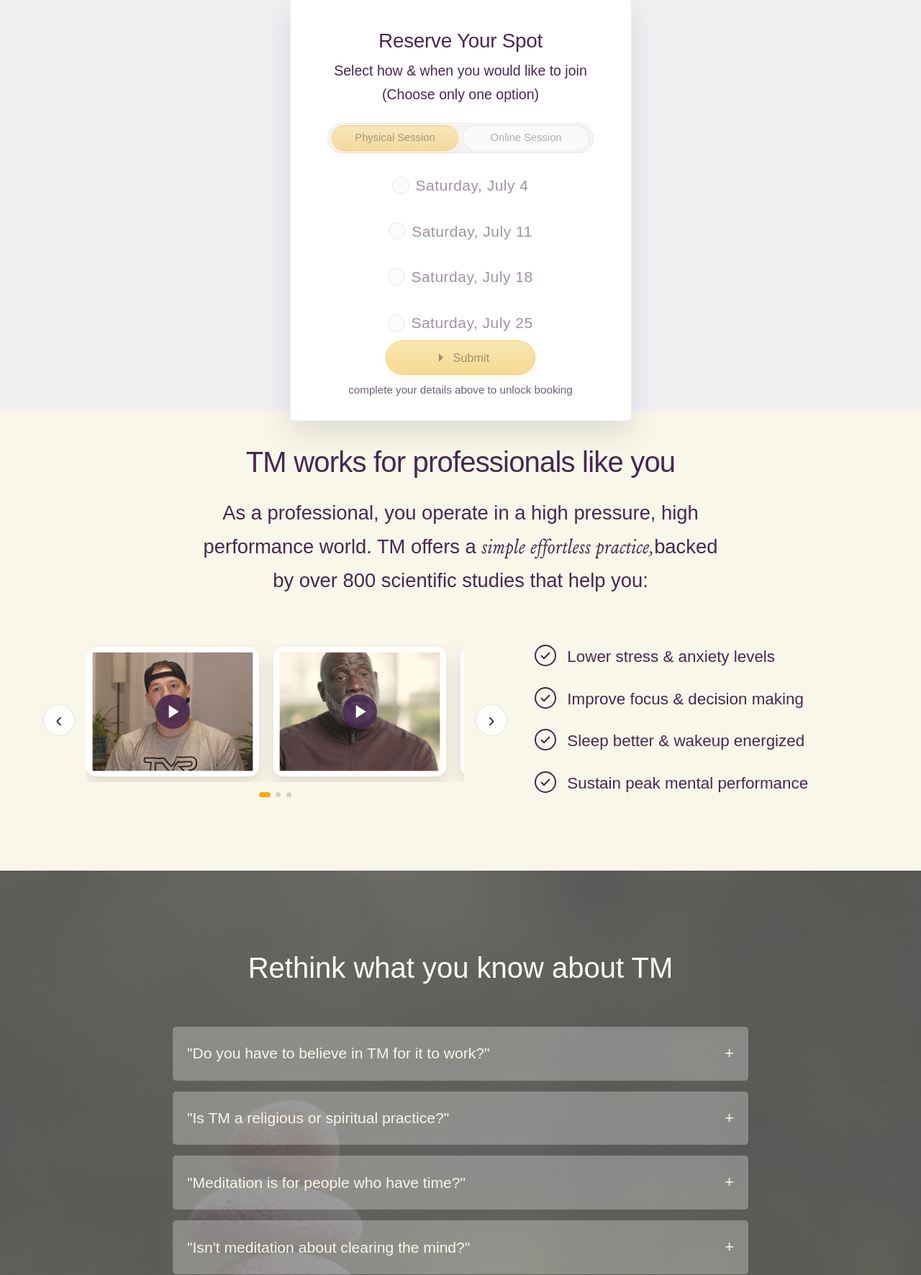
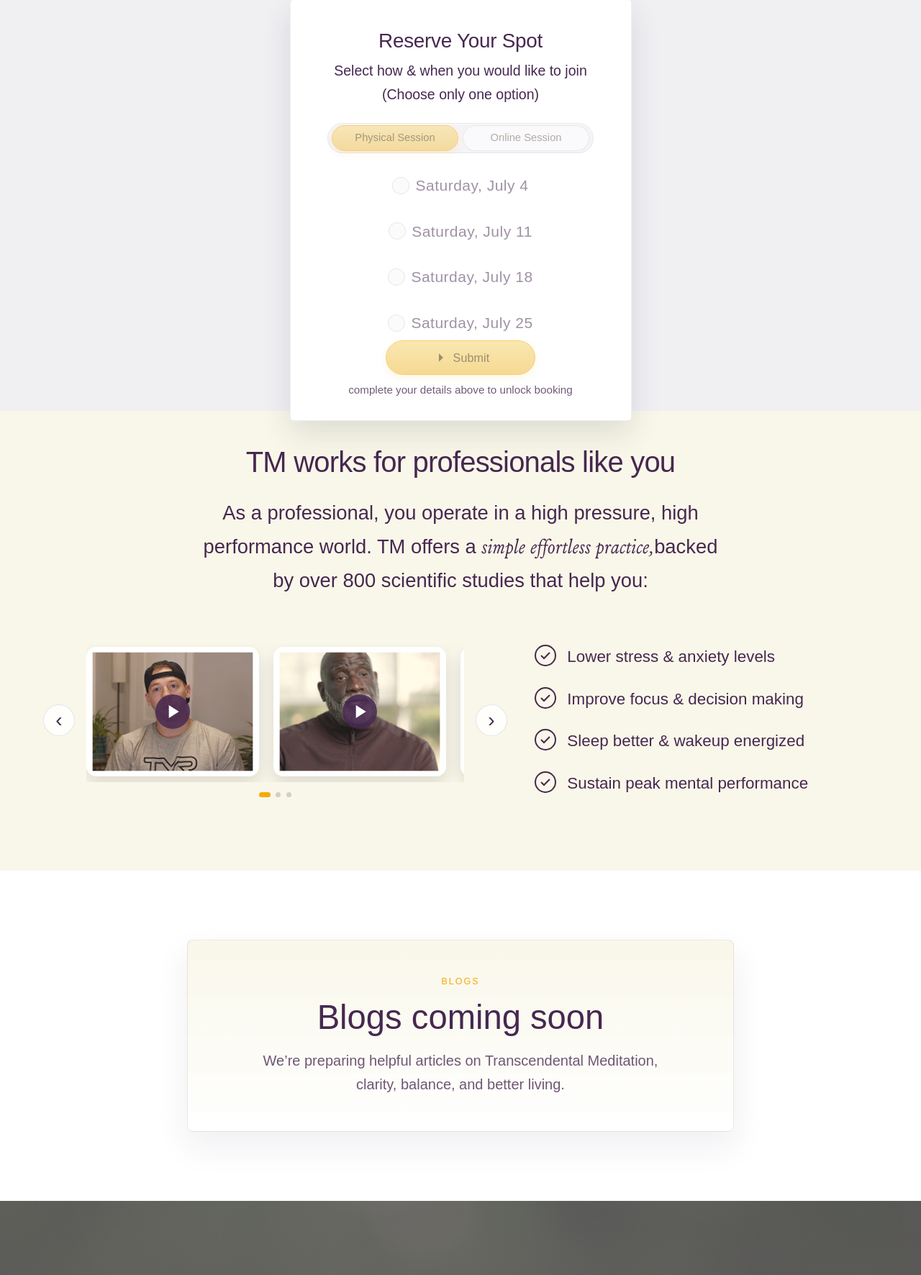
Before and after one commit to Almanac1/tm-ghana-landing, a Django app: page / in a window 1280 px wide. Shown: the part 1263-3035 px from the top of the page at 72% size. Run offline with Django 4.2, Linux system fonts and the light colour scheme.

Commit message:
blog session added

```diff
--- a/landing/static/landing/styles.css
+++ b/landing/static/landing/styles.css
@@ -1761,6 +1761,50 @@ body.hero-video-open {
   min-width: 30px;
 }
 
+/* ====== BLOGS PLACEHOLDER SECTION ====== */
+.blogs-section {
+  padding: clamp(48px, 8vw, 96px) 20px;
+  background: #fff;
+}
+
+.blogs-placeholder-card {
+  max-width: 760px;
+  margin: 0 auto;
+  padding: clamp(28px, 5vw, 48px);
+  text-align: center;
+  background:
+    linear-gradient(180deg, rgba(249, 247, 233, 0.98), rgba(255, 255, 255, 0.96));
+  border: 1px solid rgba(70, 40, 80, 0.1);
+  border-radius: 8px;
+  box-shadow: 0 20px 46px rgba(70, 40, 80, 0.08);
+}
+
+.blogs-kicker {
+  margin: 0 0 12px;
+  color: #f5aa0a;
+  font-size: 0.78rem;
+  font-weight: 500;
+  letter-spacing: 0.16em;
+  text-transform: uppercase;
+}
+
+.blogs-placeholder-card h2 {
+  margin: 0 0 16px;
+  color: #462850;
+  font-size: clamp(1.9rem, 1.35rem + 2vw, 3rem);
+  font-weight: 400;
+  line-height: 1.15;
+}
+
+.blogs-placeholder-card p:last-child {
+  max-width: 560px;
+  margin: 0 auto;
+  color: rgba(70, 40, 80, 0.78);
+  font-size: clamp(1rem, 0.9rem + 0.45vw, 1.25rem);
+  font-weight: 300;
+  line-height: 1.65;
+}
+
 /* ====== FAQ SECTION ====== */
 .faq-section {
   background:
@@ -2076,7 +2120,7 @@ details[open] .faq-icon {
   }
 
   .header.menu-open + .hero {
-    margin-top: 264px;
+    margin-top: 314px;
   }
 
   .hero-cta {
@@ -2268,7 +2312,7 @@ details[open] .faq-icon {
   }
 
   .header.menu-open + .hero {
-    margin-top: 252px;
+    margin-top: 304px;
   }
 
   .hero-content {
--- a/landing/templates/landing/home.html
+++ b/landing/templates/landing/home.html
@@ -39,6 +39,7 @@
         <a href="#home" class="nav-link">Home</a>
         <a href="#booking" class="nav-link">Book a Date</a>
         <a href="#testimonials" class="nav-link">Testimonials</a>
+        <a href="#blogs" class="nav-link">Blogs</a>
         <a href="#contact" class="nav-link">Contact Us</a>
       </nav>
       <button class="mobile-menu-btn" id="mobileMenuBtn" type="button" aria-label="Open navigation menu" aria-controls="mobileNav" aria-expanded="false">
@@ -51,6 +52,7 @@
       <a href="#home">Home</a>
       <a href="#booking">Book a Date</a>
       <a href="#testimonials">Testimonials</a>
+      <a href="#blogs">Blogs</a>
       <a href="#contact">Contact Us</a>
     </nav>
   </header>
@@ -301,6 +303,17 @@
     </div>
   </section>
 
+  <!-- Blogs Placeholder Section -->
+  <section class="blogs-section" id="blogs">
+    <div class="container">
+      <div class="blogs-placeholder-card">
+        <p class="blogs-kicker">Blogs</p>
+        <h2>Blogs coming soon</h2>
+        <p>We&rsquo;re preparing helpful articles on Transcendental Meditation, clarity, balance, and better living.</p>
+      </div>
+    </div>
+  </section>
+
   <!-- FAQ Section -->
   <section class="faq-section">
     <div class="container">
```
